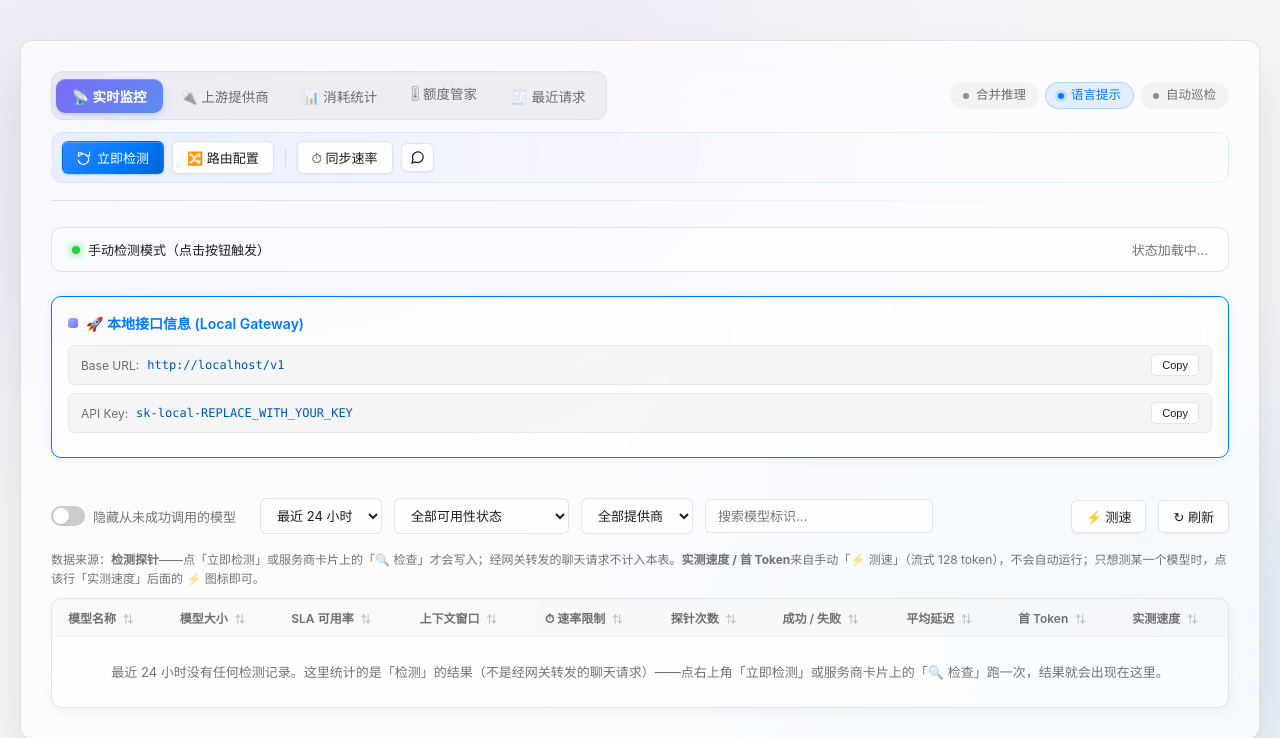
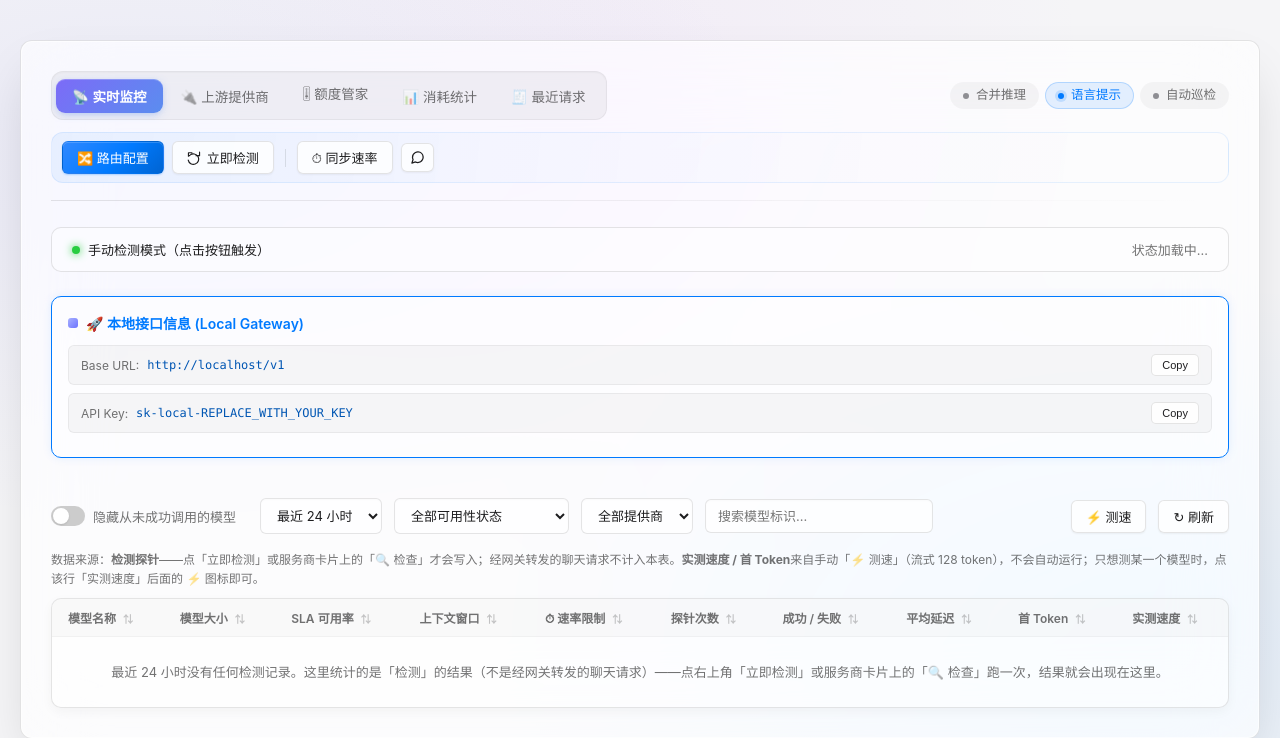
Before and after one commit to jyp74664-ops/allToOne_router, a FastAPI app: page / in a window 1280 px wide. Shown: the top 738 px of the page. Run offline with FastAPI, Linux system fonts and the light colour scheme; data that the repository does not hold is empty.

Commit message:
头部微调：消耗统计移到额度管家之后，路由配置前置并与立即检测互换主次样式

```diff
--- a/templates/index.html
+++ b/templates/index.html
@@ -35,8 +35,8 @@
           <div class="main-tabs" role="tablist">
             <button id="tab-monitor" class="btn main-tab-btn active-tab" onclick="switchMainTab('monitor')">📡 实时监控</button>
             <button id="tab-provider" class="btn main-tab-btn" onclick="switchMainTab('provider')">🔌 上游提供商</button>
+            <button id="tab-quota" class="btn main-tab-btn" onclick="switchMainTab('quota')">🎚 额度管家</button>
             <button id="tab-usage" class="btn main-tab-btn" onclick="switchMainTab('usage')">📊 消耗统计</button>
-            <button id="tab-quota" class="btn main-tab-btn" onclick="switchMainTab('quota')">🎚 额度管家</button>
             <button id="tab-requests" class="btn main-tab-btn" onclick="switchMainTab('requests')">🧾 最近请求</button>
           </div>
           <div class="switch-pills">
@@ -58,7 +58,8 @@
         </div>
 
         <div class="tool-bar">
-          <button class="btn btn-primary" onclick="checkAll()" id="checkAllBtn"
+          <button class="btn btn-primary" onclick="openRouterManager()">🔀 路由配置</button>
+          <button class="btn btn-quiet" onclick="checkAll()" id="checkAllBtn"
             title="只检测各服务商下已勾选（启用）的模型，未勾选的模型不会探测，也不消耗上游额度">
             <svg width="14" height="14" viewBox="0 0 24 24" fill="none" stroke="currentColor" stroke-width="2"
               stroke-linecap="round" stroke-linejoin="round">
@@ -66,7 +67,6 @@
             </svg>
             立即检测
           </button>
-          <button class="btn btn-quiet" onclick="openRouterManager()">🔀 路由配置</button>
           <span class="tool-sep"></span>
           <button class="btn btn-quiet" onclick="syncRateLimits()" id="syncRateBtn"
             title="从 GitHub awesome-free-llm-apis 自动同步最新模型速率限制信息，并匹配到本地模型列表中">
```
